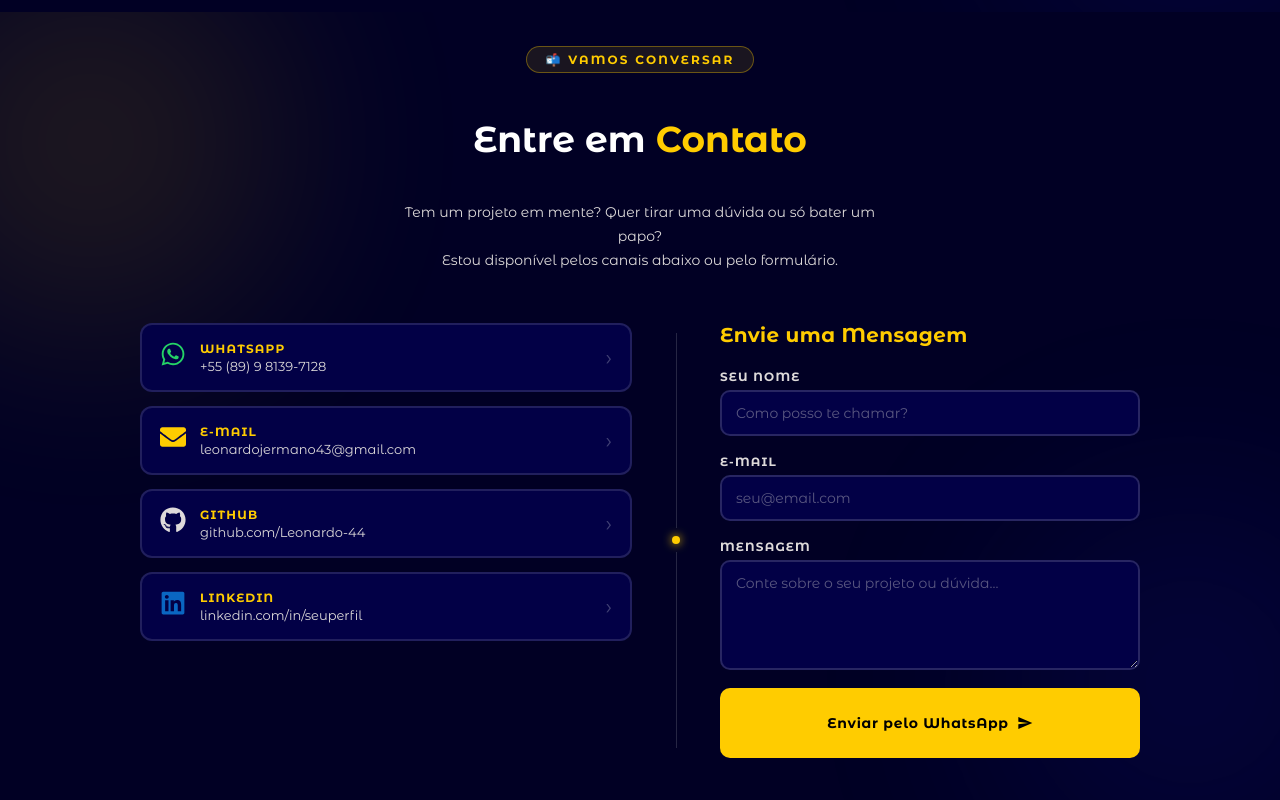
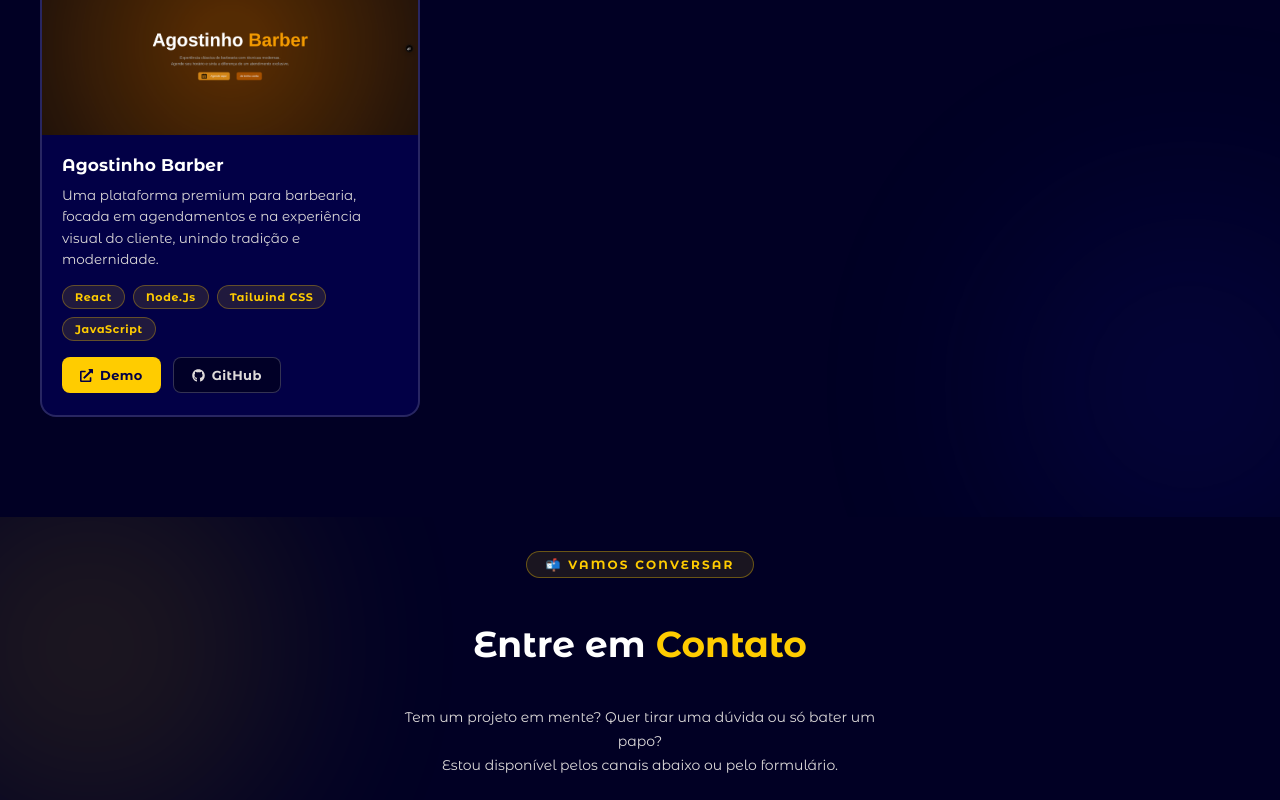
Before and after one commit to Leonardo-44/Meu-Portfolio-Ljs, a React (Vite) app: page / in a window 1280 px wide. Shown: the part 3400-4200 px from the top of the page. Built offline with nearby package versions, Linux system fonts and the light colour scheme.

Commit message:
Refinando o Site

```diff
--- a/src/App.css
+++ b/src/App.css
@@ -170,11 +170,11 @@
   }
 
   h2 {
-    font-size: 20px;
+    font-size: 17px;
   }
 
   h3 {
-    font-size: 18px;
+    font-size: 15px;
   }
 
   p {
@@ -188,11 +188,11 @@
   }
 
   h2 {
-    font-size: 20px;
+    font-size: 17px;/
   }
 
   h3 {
-    font-size: 17px;
+    font-size: 15px;
   }
 
   p {
--- a/src/components/AboutMe/AboutMe.css
+++ b/src/components/AboutMe/AboutMe.css
@@ -60,7 +60,7 @@
     align-items: center;
     text-align: center;
     font-size: 16px;
-    width: 50%;
+    width: 63%;
     padding: 0;
     margin: 0 auto;
   }
@@ -92,7 +92,7 @@
 
   .tamanho50 p {
     font-size: 13px;
-    width: 50%;
+    width: 100%;
     margin: 0 auto;
     padding: 0;
   }
--- a/src/components/Contact/Contact.jsx
+++ b/src/components/Contact/Contact.jsx
@@ -35,8 +35,8 @@ const sociais = [
   {
     icon: <FaLinkedin />,
     label: "LinkedIn",
-    value: "linkedin.com/in/seuperfil",
-    href: "https://linkedin.com/in/seuperfil",
+    value: "linkedin.com/in/leonardo-jermano-34651b38b/",
+    href: "https://www.linkedin.com/in/leonardo-jermano-34651b38b/",
     color: "#0a66c2",
     delay: "400",
   },
--- a/src/components/Header/Header.css
+++ b/src/components/Header/Header.css
@@ -58,16 +58,15 @@
 
   /* No mobile o logo e o botão ficam lado a lado na mesma linha */
   .cabecalho > .d-flex {
-    justify-content: space-between;
     width: 100%;
     align-items: center;
   }
 
   .btn-mobile {
     display: flex;
-    width: 40px;
-    height: 40px;
-    border-radius: 50%;
+    width: 50px;
+    height: 50px;
+    border-radius: 30%;
     align-items: center;
     justify-content: center;
     border: none;
--- a/src/components/Projects/ProjectsSection.jsx
+++ b/src/components/Projects/ProjectsSection.jsx
@@ -8,6 +8,8 @@ import ProjectCard from "../Projects/ProjectsCards";
 import ArtesManuais from "../../assets/Projects/ArtesManuais.png";
 import BlogResponsividade from "../../assets/Projects/BlogResponsividade.png";
 import Essenza from "../../assets/Projects/Essenza.png";
+
+import AgostinhoBarber from "../../assets/Projects/siteagostinho.png";
 
 const ProjectsSection = () => {
   useEffect(() => {
@@ -47,10 +49,22 @@ const ProjectsSection = () => {
       link: "https://trabalho-escolar-ochre.vercel.app/",
       github: "https://github.com/Leonardo-44/Trabalho-Escolar",
     },
+    {
+      title: "Agostinho Barber",
+      description:
+        "Uma plataforma premium para barbearia, focada em agendamentos e na experiência visual do cliente, unindo tradição e modernidade.",
+      image: AgostinhoBarber,
+      technologies: ["React","Node.Js", "Tailwind CSS", "JavaScript"],
+      link: "https://agostinho-barber-site.vercel.app/",
+      github: "https://github.com/Leonardo-44/Agostinho-Barber-Site",
+    },
   ];
 
   return (
-    <section id="projetos" className="projects-section d-flex fd-column al-center jc-center">
+    <section
+      id="projetos"
+      className="projects-section d-flex fd-column al-center jc-center"
+    >
       {/* Glows decorativos — classes do App.css */}
       <div className="section-glow section-glow--left" />
       <div className="section-glow section-glow--right" />
@@ -78,11 +92,7 @@ const ProjectsSection = () => {
       {/* Grid de cards */}
       <div className="projects-grid">
         {projects.map((project, index) => (
-          <ProjectCard
-            key={index}
-            {...project}
-            index={index}
-          />
+          <ProjectCard key={index} {...project} index={index} />
         ))}
       </div>
     </section>
```
Also changed, not shown: src/assets/Projects/siteagostinho.png (added).
